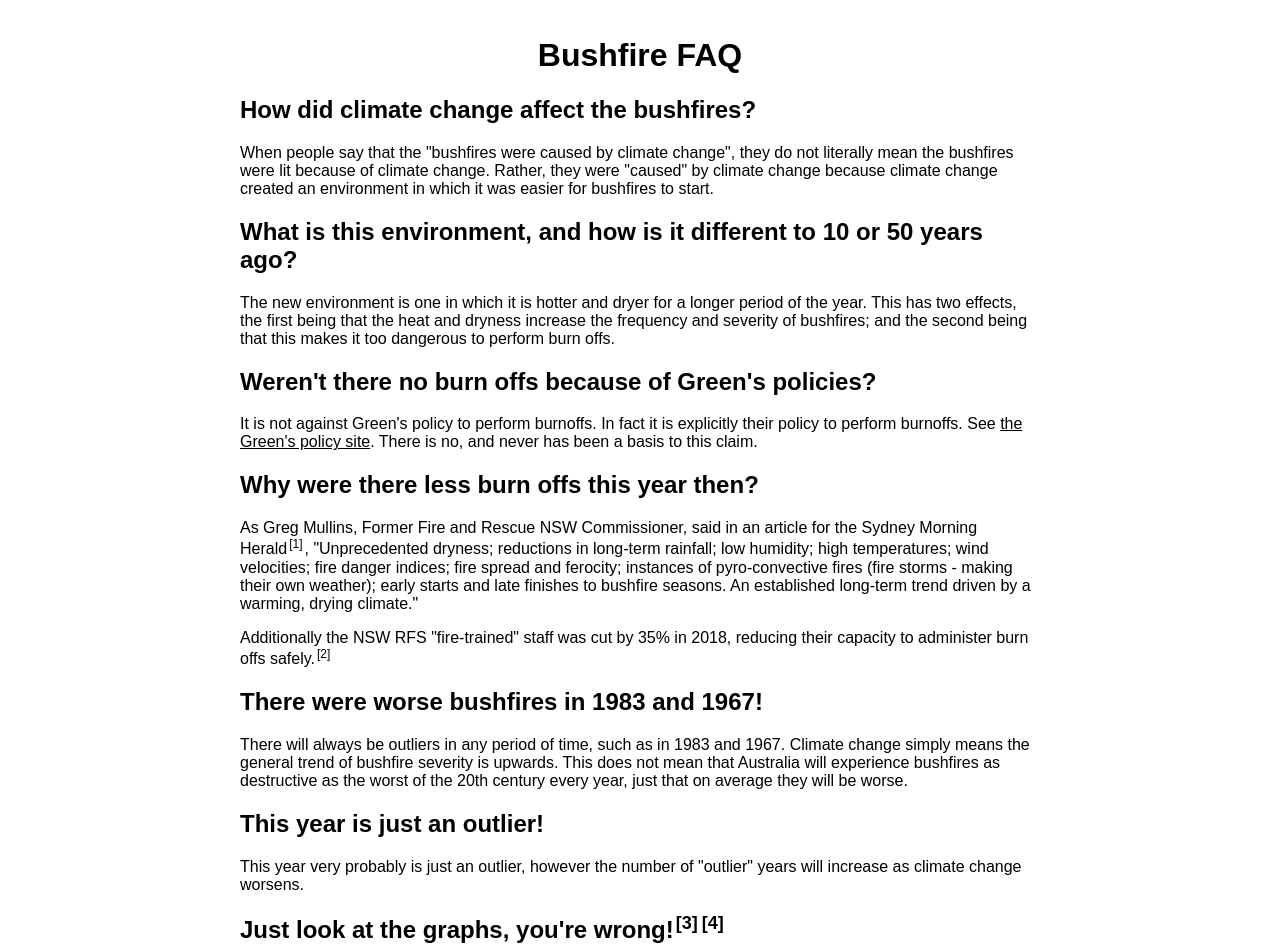
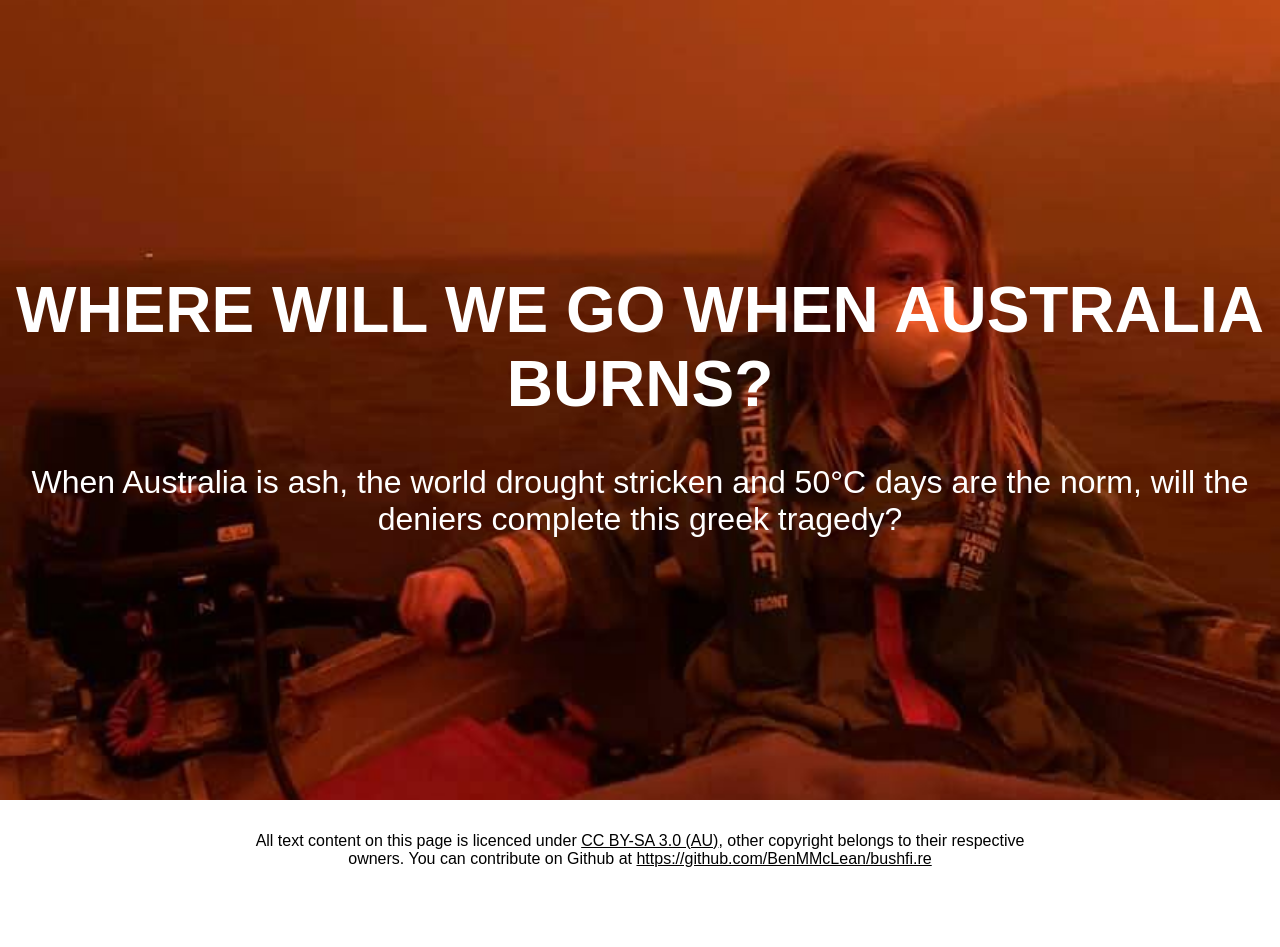
Before and after one commit to BenMMcLean/bushfi.re, a plain HTML site: page index.html in a window 1280 px wide. Shown: the top 947 px of the page. After the commit the page ends 900 px from the top, so only its background shows below. Drawn offline with nearby package versions, Linux system fonts and the light colour scheme.

Commit message:
Made the information more eloquent

```diff
--- a/index.html
+++ b/index.html
@@ -35,6 +35,18 @@
 			a {
 				color: inherit;
 			}
+
+			#title {
+				margin: 0;
+				padding: 16px;
+				color: #FFFFFF;
+				font-size:2em;
+				text-align:center;
+				position:relative;
+				top:50%;
+				transform: translateY(-50%);
+			}
+
 			#content {
 				max-width: 800px;
 				padding:16px;
@@ -49,94 +61,16 @@
 		</style>
 	</head>
 	<body>
+		<div style="width:100%;height:100vh;background-image:url('wedidthis.jpg');background-size:cover;background-position:center;">
+			<div id="title">
+				<h1>WHERE WILL WE GO WHEN AUSTRALIA BURNS?</h1>
+				<p>
+					When Australia is ash, the world drought stricken and 50&deg;C days are the norm, will the deniers complete this greek tragedy?
+				</p>
+			</div>
+		</div>
 		<div id="content">
-			<h1 style="text-align:center">Bushfire FAQ</h1>
-			<h2>How did climate change affect the bushfires?</h2>
-			<p>
-				When people say that the "bushfires were caused by climate change", they do not literally mean the bushfires were lit because
-				of climate change. Rather, they were "caused" by climate change because climate change created an environment in which it was
-				easier for bushfires to start.
-			</p>
-
-			<h2>What is this environment, and how is it different to 10 or 50 years ago?</h2>
-			<p>
-				The new environment is one in which it is hotter and dryer for a longer period of the year. This has two effects, the first
-				being that the heat and dryness increase the frequency and severity of bushfires; and the second being that this makes it too
-				dangerous to perform burn offs.
-			</p>
-
-			<h2>Weren't there no burn offs because of Green's policies?</h2>
-			<p>
-				It is not against Green's policy to perform burnoffs. In fact it is explicitly their policy to perform burnoffs. See
-				<a href="https://greens.org.au/nsw/policies/bushfire-risk-management">the Green's policy site</a>. There is no, and never has
-				been a basis to this claim.
-			</p>
-
-			<h2>Why were there less burn offs this year then?</h2>
-			<p>
-				As Greg Mullins, Former Fire and Rescue NSW Commissioner, said in an
-				article for the Sydney Morning Herald<span data-linked-citation="smh2019"></span>, "Unprecedented dryness; reductions in long-term rainfall; low humidity; high temperatures;
-				wind velocities; fire danger indices; fire spread and ferocity; instances of pyro-convective fires (fire storms - making their own
-				weather); early starts and late finishes to bushfire seasons. An established long-term trend driven by a warming, drying climate."
-			</p>
-			<p>
-				Additionally the NSW RFS "fire-trained" staff was cut by 35% in 2018, reducing their capacity to administer burn offs safely.<span data-linked-citation="psn2019"></span>
-			</p>
-
-			<h2>There were worse bushfires in 1983 and 1967!</h2>
-			<p>
-				There will always be outliers in any period of time, such as in 1983 and 1967. Climate change simply means the general trend of bushfire
-				severity is upwards. This does not mean that Australia will experience bushfires as destructive as the worst of the 20th
-				century every year, just that on average they will be worse.
-			</p>
-
-			<h2>This year is just an outlier!</h2>
-			<p>
-				This year very probably is just an outlier, however the number of "outlier" years will increase as climate change worsens.
-			</p>
-
-			<h2>Just look at the graphs, you're wrong!<span data-linked-citation="nasaG"></span><span data-linked-citation="bomG"></span></h2>
-			<a href="http://data.giss.nasa.gov/gistemp/">
-				<img src="average-temp.png" class="content-image"/>
-			</a>
-
-			<a href="http://www.bom.gov.au/state-of-the-climate/australias-changing-climate.shtml">
-				<img src="severe-days.png" class="content-image"/>
-			</a>
-
-			<p>
-				Seems like a clear trend to me.
-			</p>
-
-			<h1 style="text-align:center">What can we do?</h1>
-			<p>
-				In order to prevent the worst effects of climate change, anthroprogenic emissions of greenhouse gasses must be limited
-				by as much as possible as soon as possible. There are two sides to achieving this goal: prevention and reduction.
-			</p>
-
-			<h2>Reduction</h2>
-			<p>
-				Reduction is the act of reducing the damage already done to the environment. Effective ways to do so involve the re-forestation of logged areas,
-				and the investment into engineering solutions that attempt to pull greenhouse gasses out of the atmosphere.
-			</p>
-
-			<h2>Prevention</h2>
-			<p>
-				Prevention of the emission of greenhouse gasses is unfortunately a "tradgedy of the commons" scenario, where if each participant
-				were to act in their own self interest there would be no effective policy, thus collective action is necessary.<span data-linked-citation="ipcc2014"></span>
-				This is the purpose of international agreements such as the 1997 <i>Kyoto Protocol</i> and the 2017 <i>Paris Agreement</i>. Domestically there are
-				several policies that can be put in place to reach and even exceed the international limits, most notably green energy policy and carbon trading and pricing schemes.
-				Green energy policy involves the transition to near 100% renewable energy sources such as solar and wind, with nuclear energy to make up for shortfalls
-				in the energy supply. Carbon trading and pricing schemes, such as the one implemented by the Gillard government in 2011, set a limit on the volume of emissions each
-				company can output annually. Companies can then sell their excess to other entities that require a higher limit. This sets a hard limit on the amount
-				of emissions Australia can output, while also incentivising green investment. Economic analysis of Gillard and other country's pricing and trading schemes have found that
-				they have only a small impact on GDP.<span data-linked-citation="une2014"></span><span data-linked-citation="pc2009"></span>
-			</p>
-
-			<div id="complete-citation-container">
-			</div>
-
-			<p style="text-align:center">All text content on this page is licenced under <a href="https://creativecommons.org/licenses/by-sa/3.0/au/">CC BY-SA 3.0 (AU)</a>. You can contribute on Github at <a href="https://github.com/BenMMcLean/bushfi.re">https://github.com/BenMMcLean/bushfi.re</a></p>
+			<p style="text-align:center">All text content on this page is licenced under <a href="https://creativecommons.org/licenses/by-sa/3.0/au/">CC BY-SA 3.0 (AU)</a>, other copyright belongs to their respective owners. You can contribute on Github at <a href="https://github.com/BenMMcLean/bushfi.re">https://github.com/BenMMcLean/bushfi.re</a></p>
 		</div>
 	</body>
 </html>
```
Also changed, not shown: wedidthis.jpg (added).
